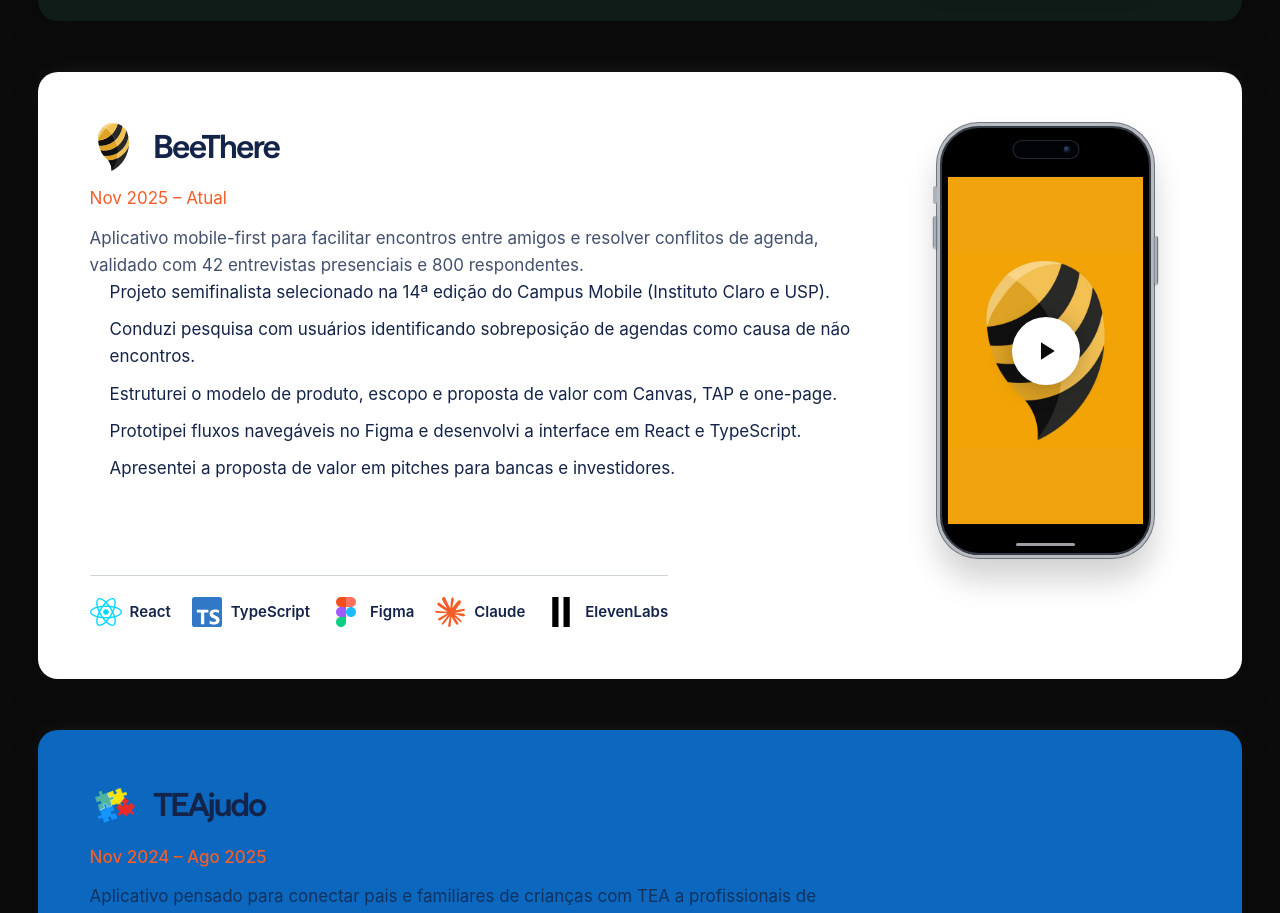
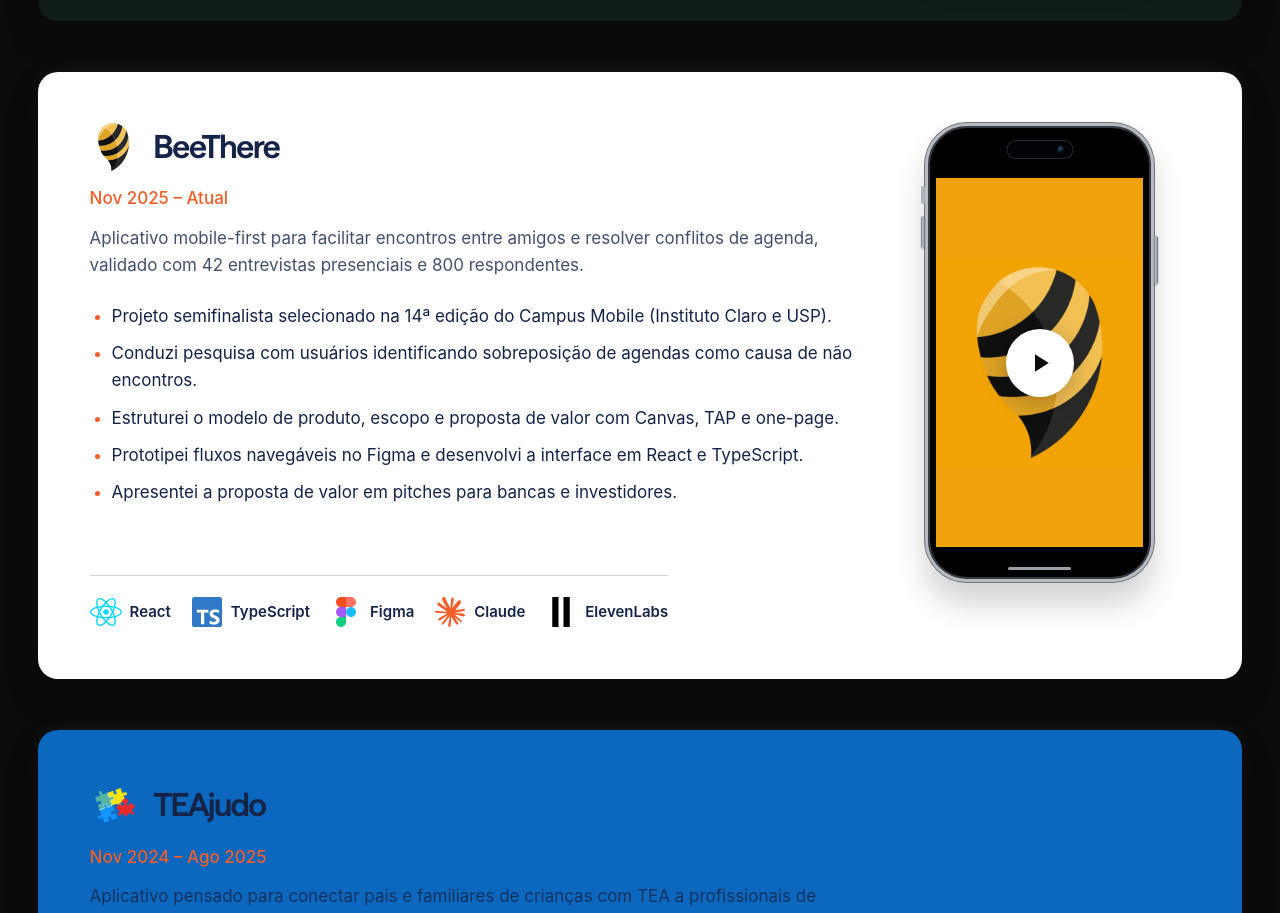
Before and after one commit to MatheusGaldinoo/portfolio, a React (Vite) app: page / in a window 1280 px wide. Shown: the part 2340-3253 px from the top of the page. Built offline with nearby package versions, Linux system fonts and the light colour scheme; a web font is replaced by a local one.

Commit message:
feat(projects): improve BeeThere card semantics

```diff
--- a/src/components/BeeThereProject.tsx
+++ b/src/components/BeeThereProject.tsx
@@ -6,12 +6,12 @@ import { TechList } from './TechList';
 export function BeeThereProject() {
   return (
     <div className="campus-editions beethere-project">
-      <article id="beethere">
-        <div>
-          <h3 className="project-title"><img loading="lazy" className="project-logo project-logo--beethere" src="/logos/beethere.svg" alt="" width="48" height="48"/>{beethere.title}</h3>
+      <article id="beethere" aria-labelledby="beethere-title">
+        <div className="project-copy">
+          <h3 className="project-title" id="beethere-title"><img loading="lazy" className="project-logo project-logo--beethere" src="/logos/beethere.svg" alt="" width="48" height="48"/>{beethere.title}</h3>
           <p className="project-status">{beethere.status}</p>
           <p className="project-description">{beethere.description}</p>
-          <ul className="campus-bullets">{beethere.contributions.map(item => <li key={item}>{item}</li>)}</ul>
+          <div className="contributions"><ul className="campus-bullets">{beethere.contributions.map(item => <li key={item}>{item}</li>)}</ul></div>
           <TechList items={beethere.technologies}/>
         </div>
         <PhoneMockup src={videos.beethere} title="apresentação do BeeThere" poster="/media/capa-video-beethere.jpg"/>
```
